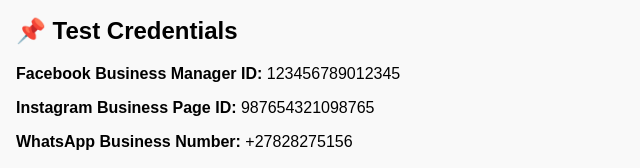
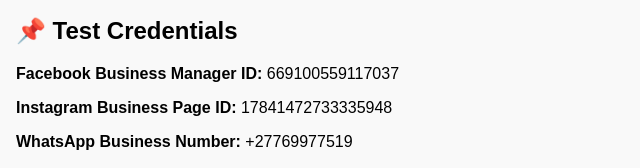
Before and after one commit to GRK-DCN-1False/meta-automation-test, a plain HTML site: page index.html in a window 1280 px wide. Shown: the part 494-662 px from the top of the page, 224-864 px from the left. Drawn offline with Linux system fonts and the light colour scheme.

Commit message:
Updated Business Manager ID's

```diff
--- a/index.html
+++ b/index.html
@@ -40,9 +40,9 @@
 
       <div class="section">
     <h2>📌 Test Credentials</h2>
-    <p><b>Facebook Business Manager ID:</b> 123456789012345</p>
-    <p><b>Instagram Business Page ID:</b> 987654321098765</p>
-    <p><b>WhatsApp Business Number:</b> +27828275156</p>
+    <p><b>Facebook Business Manager ID:</b> 669100559117037</p>
+    <p><b>Instagram Business Page ID:</b> 17841472733335948</p>
+    <p><b>WhatsApp Business Number:</b> +27769977519</p>
 </div>
 
         <div class="section">
```
